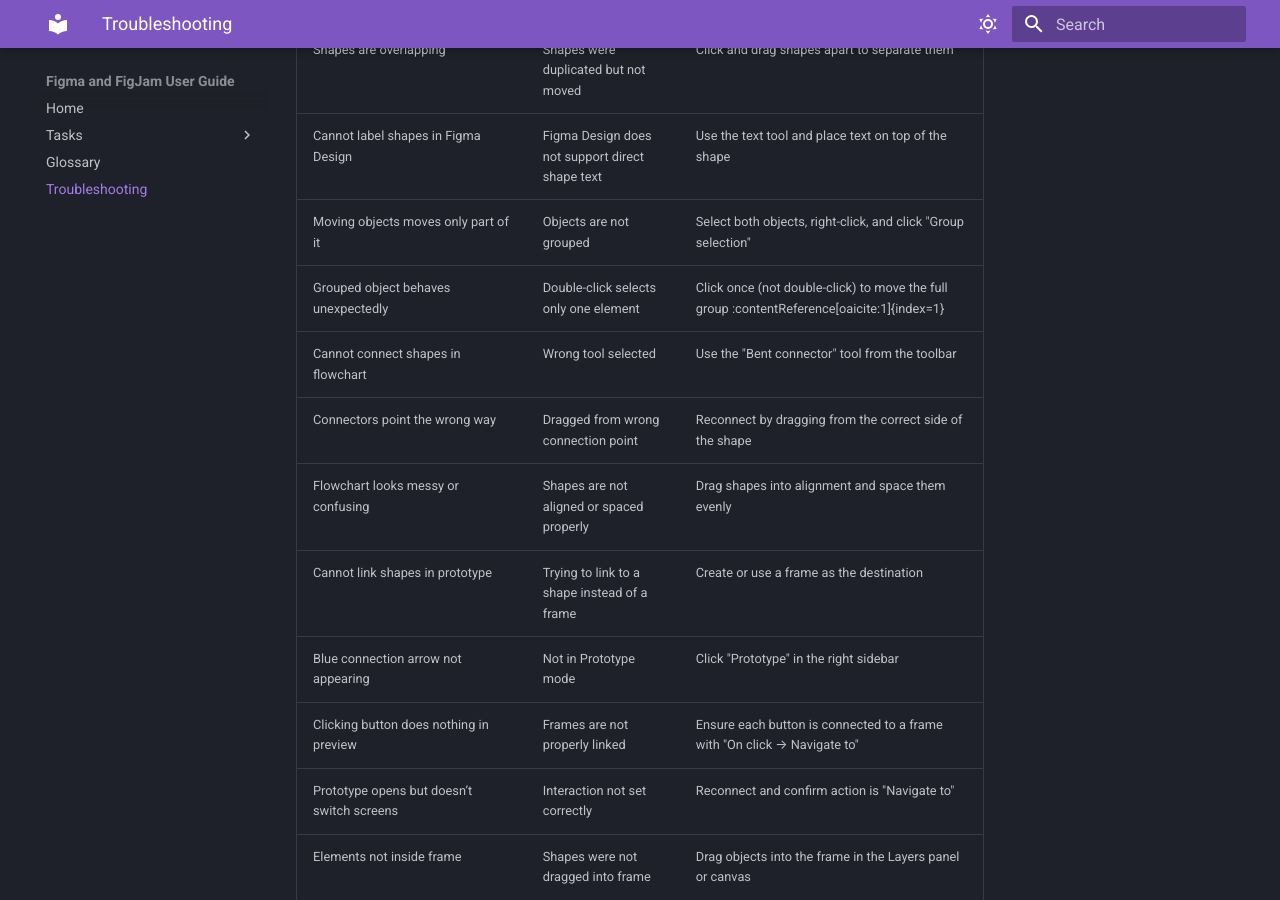
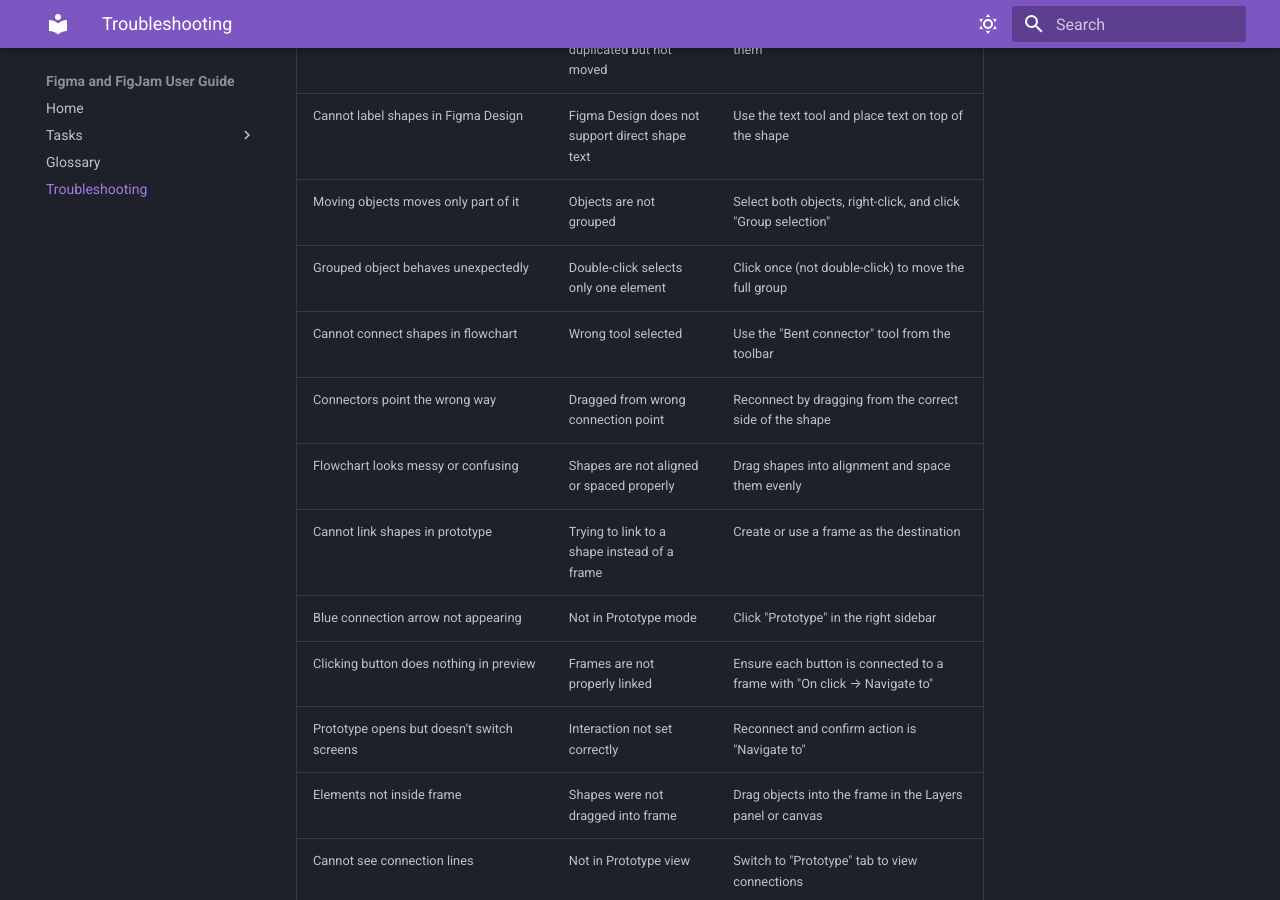
Before and after one commit to andrew-solomko/mkdocs-material-tutorial-andrew, an MkDocs documentation site: the page built from docs/troubleshooting.md, in a window 1280 px wide and 900 px high, scrolled down 635 px. Built offline with MkDocs 1.6.1 and Material for MkDocs 9.7.7, drawn with Linux system fonts in a browser that asks for light colours.

Commit message:
Fixed error in troubleshooting table

```diff
--- a/docs/troubleshooting.md
+++ b/docs/troubleshooting.md
@@ -11,7 +11,7 @@
 | Shapes are overlapping | Shapes were duplicated but not moved | Click and drag shapes apart to separate them |
 | Cannot label shapes in Figma Design | Figma Design does not support direct shape text | Use the text tool and place text on top of the shape |
 | Moving objects moves only part of it | Objects are not grouped | Select both objects, right-click, and click "Group selection" |
-| Grouped object behaves unexpectedly | Double-click selects only one element | Click once (not double-click) to move the full group :contentReference[oaicite:1]{index=1} |
+| Grouped object behaves unexpectedly | Double-click selects only one element | Click once (not double-click) to move the full group |
 | Cannot connect shapes in flowchart | Wrong tool selected | Use the "Bent connector" tool from the toolbar |
 | Connectors point the wrong way | Dragged from wrong connection point | Reconnect by dragging from the correct side of the shape |
 | Flowchart looks messy or confusing | Shapes are not aligned or spaced properly | Drag shapes into alignment and space them evenly |
```
